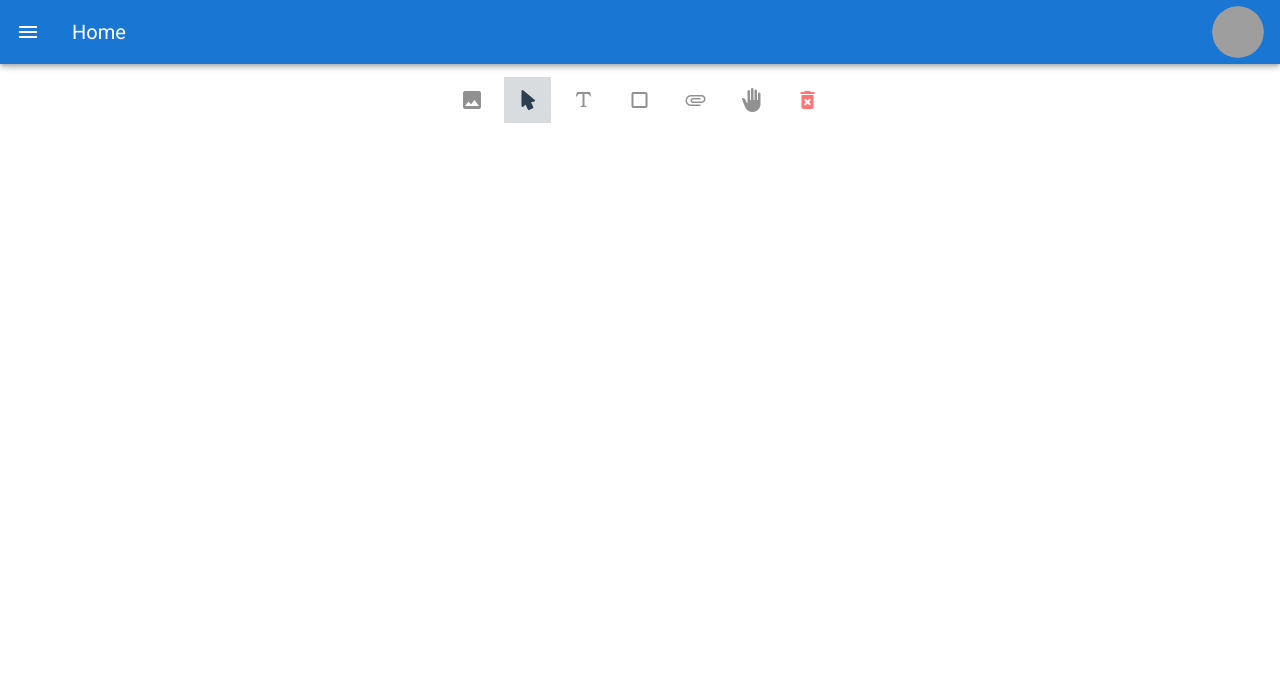
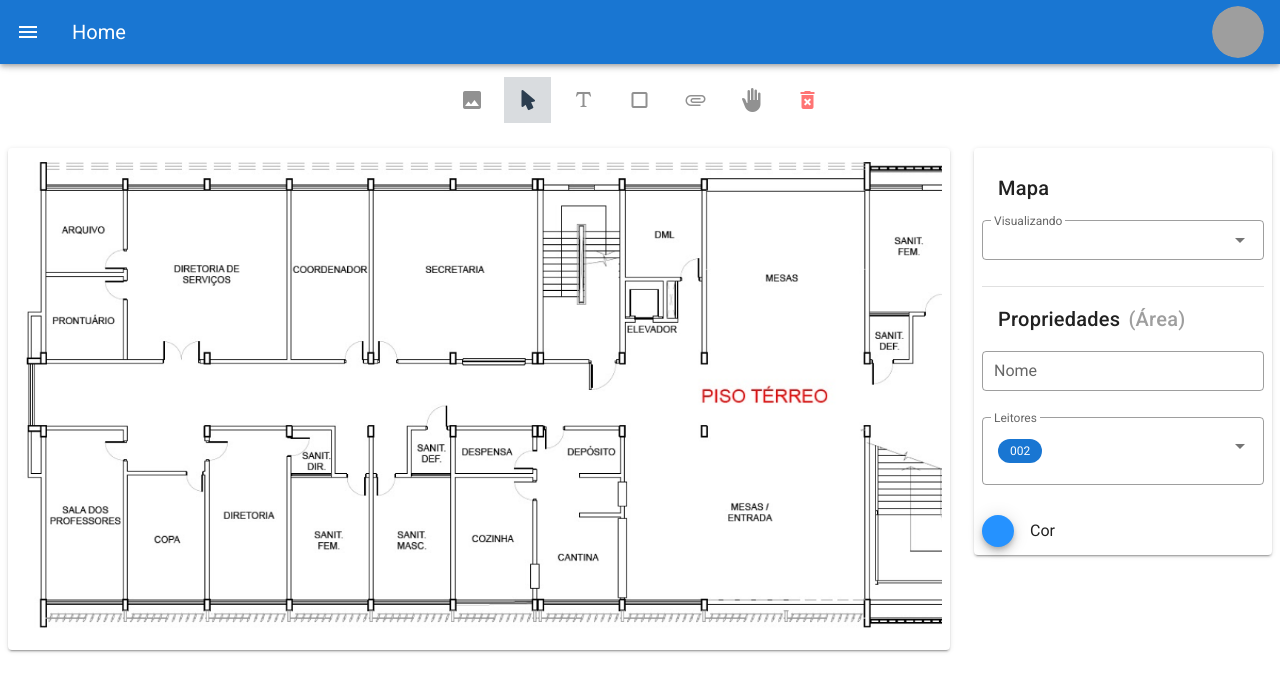
Before and after one commit to LuccasJSantos/access-control-vue, a Vue app: page /users in a window 1280 px wide. Shown: the top 692 px of the page. Built offline with nearby package versions, Linux system fonts and the light colour scheme; grey boxes are pictures that could not be loaded.

Commit message:
feat(map): add map placeholder and properties panel w/ area-properties component

```diff
--- /dev/null
+++ b/src/components/AreaProperties.vue
@@ -0,0 +1,74 @@
+<template>
+  <div>
+    <v-text-field dense outlined label="Nome"></v-text-field>
+
+    <v-combobox
+      v-model="sensors"
+      :items="['001', '002', '003 | Prédio 2 - Sala dos Professores)']"
+      label="Leitores"
+      outlined
+      multiple
+      chips
+      :dense="!sensors.length"
+    >
+      <template v-slot:selection="data">
+        <v-chip small color="primary" :key="JSON.stringify(data.item)">
+          {{ data.item }}
+        </v-chip>
+      </template>
+    </v-combobox>
+
+    <v-menu right v-model="colorPickerMenu" :close-on-content-click="false">
+      <template v-slot:activator="{ on, attrs }">
+        <div class="d-flex align-center">
+          <v-btn
+            :color="areaColor"
+            v-on="on"
+            v-bind="attrs"
+            x-small
+            fab
+          ></v-btn>
+
+          <span class="ml-4">Cor</span>
+        </div>
+      </template>
+
+      <v-card>
+        <v-color-picker
+          :value="areaColor"
+          @input="(v) => (tempAreaColor = v)"
+        ></v-color-picker>
+
+        <v-card-actions>
+          <v-spacer></v-spacer>
+
+          <v-btn @click="colorPickerMenu = false">Cancelar</v-btn>
+
+          <v-btn color="primary" @click="saveColor">Salvar</v-btn>
+        </v-card-actions>
+      </v-card>
+    </v-menu>
+  </div>
+</template>
+
+<script>
+export default {
+  data() {
+    return {
+      areaColor: "#2592ff",
+      colorPickerMenu: false,
+      sensors: ["002"],
+      tempAreaColor: this.areaColor,
+    };
+  },
+  methods: {
+    saveColor() {
+      this.areaColor = this.tempAreaColor;
+      this.colorPickerMenu = false;
+    },
+  },
+};
+</script>
+
+<style>
+</style>
--- a/src/views/MapEditor.vue
+++ b/src/views/MapEditor.vue
@@ -29,17 +29,52 @@
         <v-icon color="error">mdi-delete-forever</v-icon>
       </v-btn>
     </v-btn-toggle>
+
+    <v-row class="mt-2">
+      <v-col cols="9">
+        <v-card class="pa-2">
+          <v-img src="@/assets/fatec_map.png"></v-img>
+        </v-card>
+      </v-col>
+      <v-col cols="3">
+        <v-card class="d-flex flex-column pa-2">
+          <v-card-title>Mapa</v-card-title>
+
+          <v-combobox
+            v-model="maps"
+            :items="['Prédio 1 primero andar']"
+            label="Visualizando"
+            outlined
+            dense
+          ></v-combobox>
+
+          <v-divider></v-divider>
+
+          <v-card-title
+            >Propriedades
+            <span class="ml-2 grey--text">(Área)</span></v-card-title
+          >
+
+          <area-properties></area-properties>
+        </v-card>
+      </v-col>
+    </v-row>
   </v-content>
 </template>
 
 <script>
+import AreaProperties from "@/components/AreaProperties";
+
 export default {
+  components: {
+    AreaProperties,
+  },
   data() {
     return {
+      maps: [],
       selectedTool: 1,
     };
   },
-  methods: {},
 };
 </script>
 
```
Also changed, not shown: src/assets/fatec_map.png (added).
